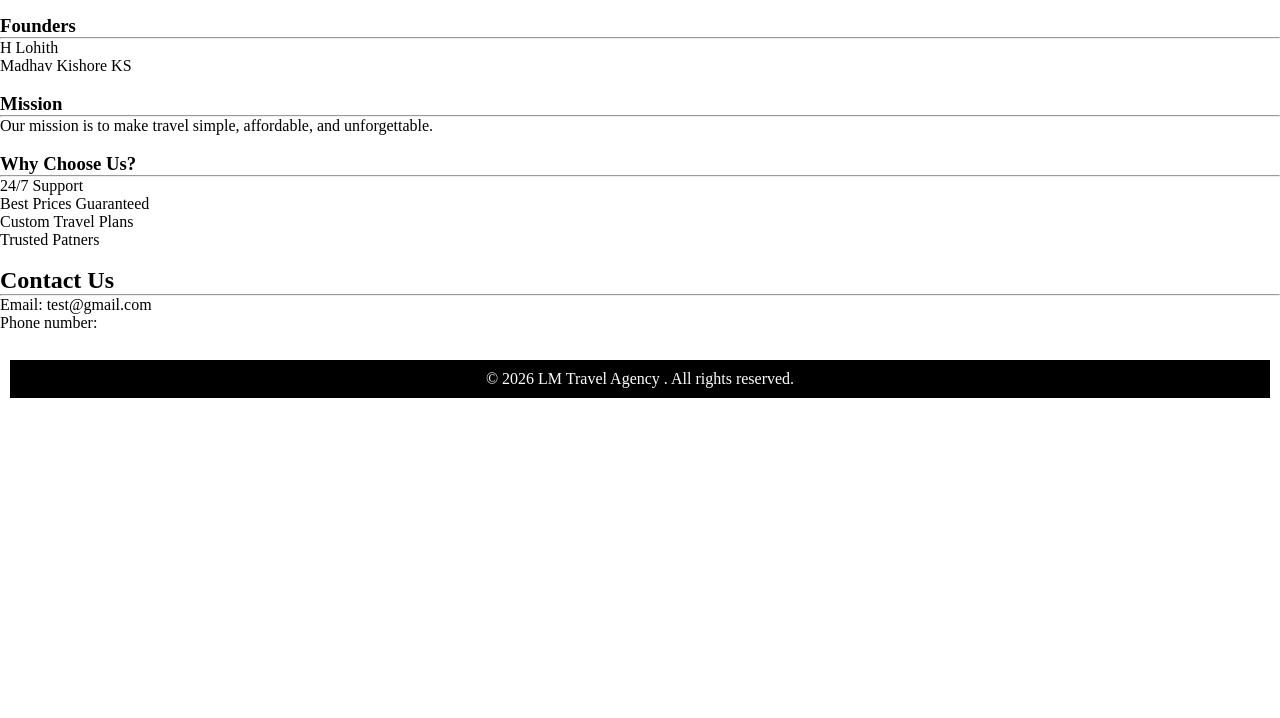
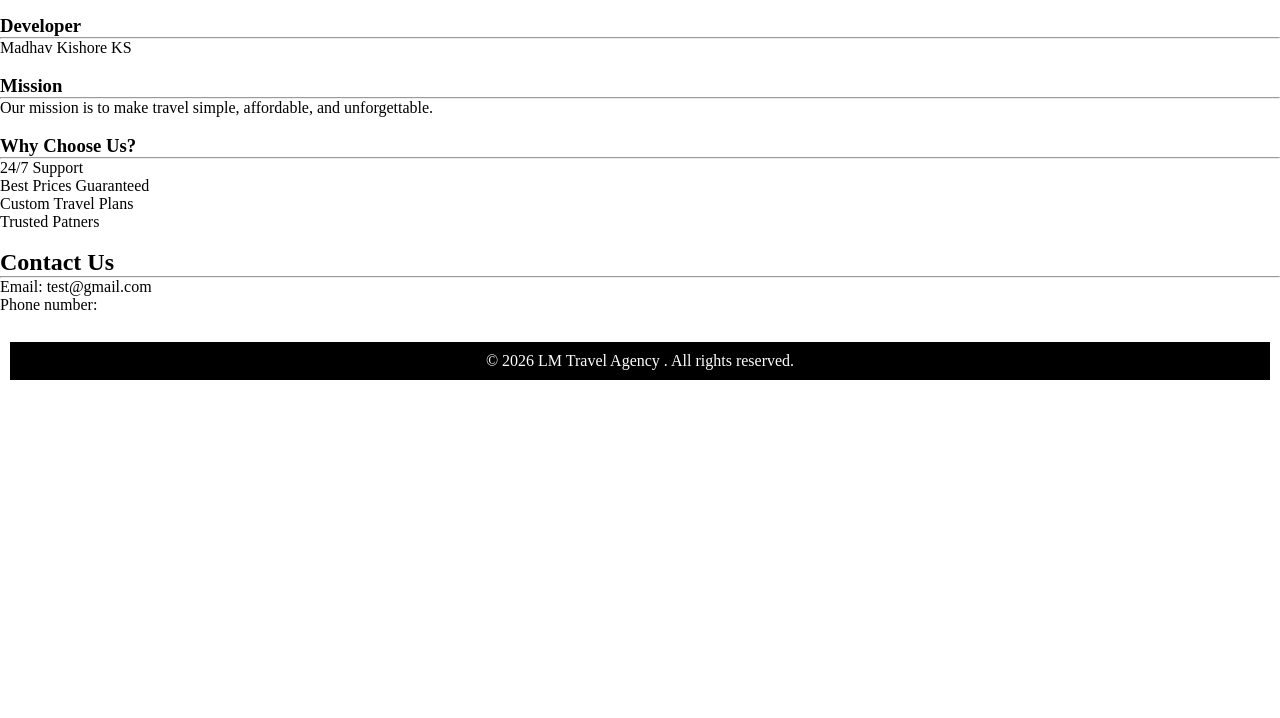
Before and after one commit to Madhav1303/Travel-Agency, a plain HTML site: page frontend/html/about us.html in a window 1280 px wide. Shown: the part 82-800 px from the top of the page. Drawn offline with Linux system fonts and the light colour scheme.

Commit message:
updated frontend code

```diff
--- a/frontend/html/about us.html
+++ b/frontend/html/about us.html
@@ -14,10 +14,9 @@
     <p>LM Travel Agency helps travelers discover beautiful destinations around the world.
     We specialize in affordable holiday packages, hotel bookings, and guided tours.</p>
     <br>
-    <h3>Founders</h3>
+    <h3>Developer</h3>
     <hr>
     <ol>
-      <li>H Lohith</li>
       <li>Madhav Kishore KS</li>
     </ol>
     <br>
```
